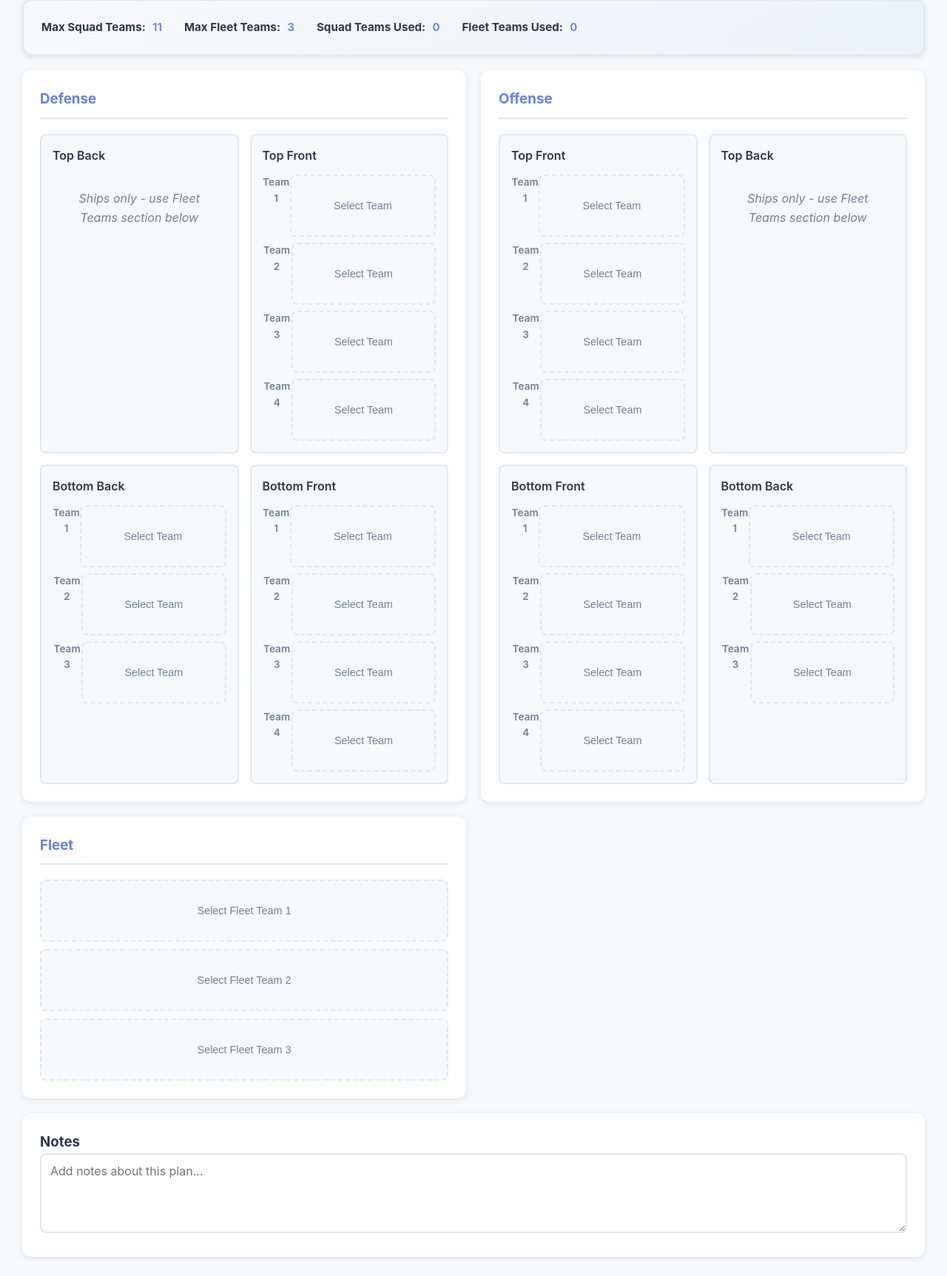
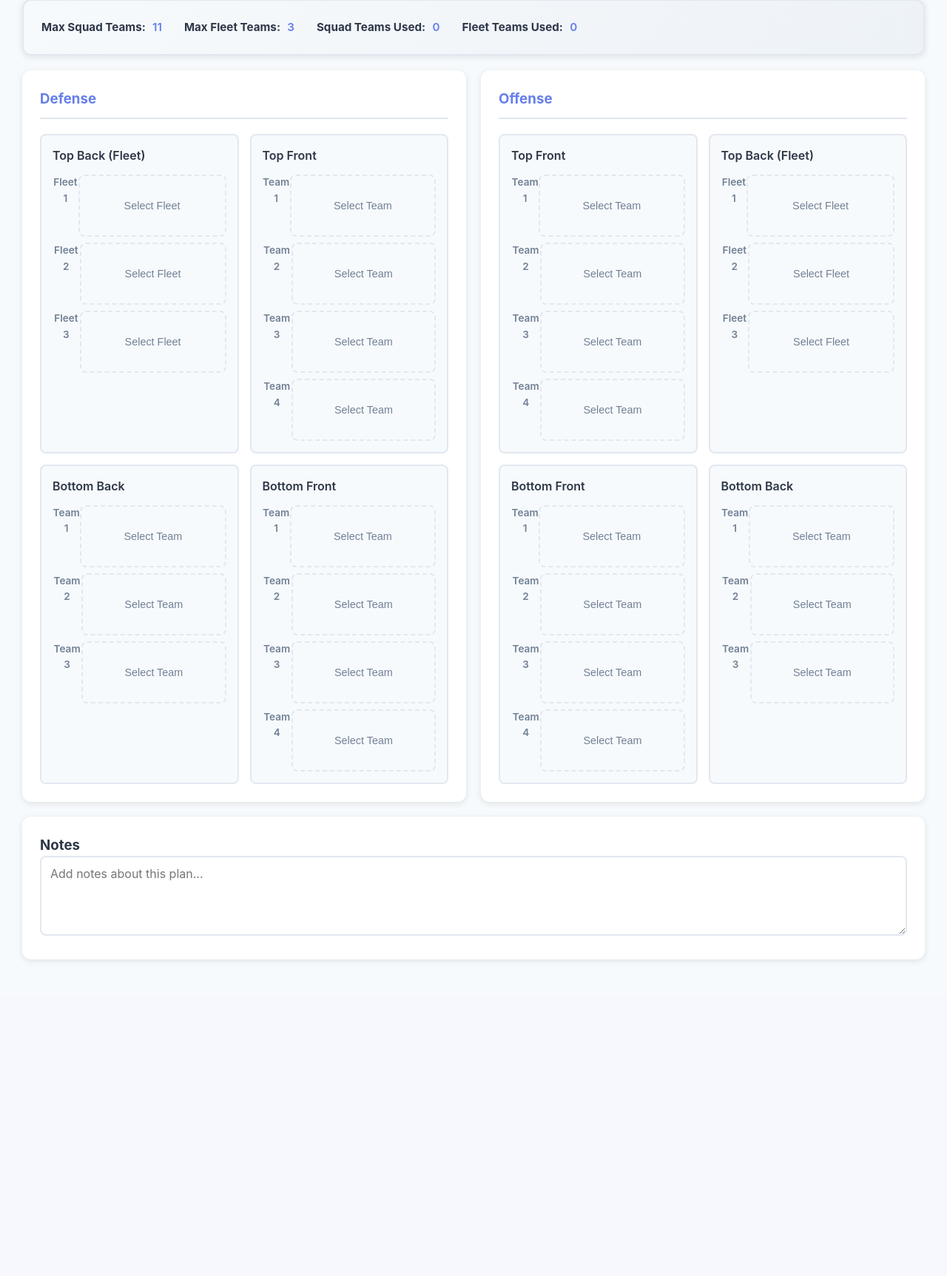
Before and after one commit to iAMiiTzz/swgoh_planner, a PHP site: page /gac.php in a window 1280 px wide. Shown: the part 296-2021 px from the top of the page at 74% size. After the commit the page ends 1595 px from the top, so only its background shows below. Run offline with PHP 8.4, Linux system fonts and the light colour scheme; the visitor is signed in with stand-in values (Sample User, id 1); data that the repository does not hold is empty.

Commit message:
Move fleet teams from bottom section to Top Back territories on both sides

```diff
--- a/php/gac.php
+++ b/php/gac.php
@@ -55,14 +55,6 @@ require_once 'includes/header.php';
             <h3>Offense</h3>
             <div id="offenseTerritories" class="territories-grid">
                 <!-- Territories will be generated here -->
-            </div>
-        </div>
-
-        <!-- Fleet Section -->
-        <div class="gac-section">
-            <h3>Fleet</h3>
-            <div id="fleetTeams" class="fleet-teams">
-                <!-- Fleet teams will be generated here -->
             </div>
         </div>
     </div>
@@ -344,9 +336,6 @@ function updateLayout() {
     // Generate offense territories (same structure as defense)
     generateOffenseTerritories(config.territories);
 
-    // Generate fleet teams
-    generateFleetTeams(config.maxFleetTeams);
-
     updateCounts();
 
     // Auto-save when layout changes (territories are regenerated)
@@ -363,12 +352,24 @@ function generateDefenseTerritories(territories) {
 
         // Top Back (index 0) is ships only, no character teams
         if (territory.name === 'Top Back') {
+            const league = document.getElementById('league').value;
+            const format = document.getElementById('format').value;
+            const config = GAC_CONFIG[league][format];
+            const maxFleetTeams = config.maxFleetTeams;
+
             territoryDiv.innerHTML = `
-                <h4>${territory.name}</h4>
+                <h4>${territory.name} (Fleet)</h4>
                 <div class="territory-teams" data-territory="${index}">
-                    <div style="text-align: center; padding: 20px; color: #718096; font-style: italic;">
-                        Ships only - use Fleet Teams section below
-                    </div>
+                    ${Array(maxFleetTeams).fill(0).map((_, i) => `
+                        <div class="team-slot" data-territory="${index}" data-slot="${i}">
+                            <div class="team-header">Fleet ${i + 1}</div>
+                            <button type="button" class="team-select-button" onclick="openCharacterModal('fleet', ${index}, ${i})">
+                                <div class="team-characters-display" id="fleet-defense-${i}">
+                                    <span class="team-select-placeholder">Select Fleet</span>
+                                </div>
+                            </button>
+                        </div>
+                    `).join('')}
                 </div>
             `;
         } else {
@@ -425,12 +426,24 @@ function generateOffenseTerritories(territories) {
 
         // Top Back on offense (which is index 1, displays as "Top Back") is ships only
         if (displayName === 'Top Back') {
+            const league = document.getElementById('league').value;
+            const format = document.getElementById('format').value;
+            const config = GAC_CONFIG[league][format];
+            const maxFleetTeams = config.maxFleetTeams;
+
             territoryDiv.innerHTML = `
-                <h4>${displayName}</h4>
+                <h4>${displayName} (Fleet)</h4>
                 <div class="territory-teams" data-territory="${index}">
-                    <div style="text-align: center; padding: 20px; color: #718096; font-style: italic;">
-                        Ships only - use Fleet Teams section below
-                    </div>
+                    ${Array(maxFleetTeams).fill(0).map((_, i) => `
+                        <div class="team-slot" data-territory="${index}" data-slot="${i}">
+                            <div class="team-header">Fleet ${i + 1}</div>
+                            <button type="button" class="team-select-button" onclick="openCharacterModal('fleet', ${index}, ${i})">
+                                <div class="team-characters-display" id="fleet-offense-${i}">
+                                    <span class="team-select-placeholder">Select Fleet</span>
+                                </div>
+                            </button>
+                        </div>
+                    `).join('')}
                 </div>
             `;
         } else {
@@ -499,10 +512,25 @@ function updateCounts() {
         if (display.querySelector('.character-image')) offenseCount++;
     });
 
-    // Count fleet teams
+    // Count fleet teams from Top Back sections
     let fleetCount = 0;
-    document.querySelectorAll('#fleetTeams .team-characters-display').forEach(display => {
+    // Count from defense Top Back
+    document.querySelectorAll('#defenseTerritories .territory-card').forEach(card => {
+        const h4 = card.querySelector('h4');
+        if (h4 && h4.textContent.includes('Top Back')) {
+            card.querySelectorAll('.team-characters-display').forEach(display => {
                 if (display.querySelector('.character-image')) fleetCount++;
+            });
+        }
+    });
+    // Count from offense Top Back
+    document.querySelectorAll('#offenseTerritories .territory-card').forEach(card => {
+        const h4 = card.querySelector('h4');
+        if (h4 && h4.textContent.includes('Top Back')) {
+            card.querySelectorAll('.team-characters-display').forEach(display => {
+                if (display.querySelector('.character-image')) fleetCount++;
+            });
+        }
     });
 
     document.getElementById('squadTeamsUsed').textContent = defenseCount + offenseCount;
@@ -632,10 +660,25 @@ function collectPlanData() {
         });
     });
 
-    // Collect fleet teams
+    // Collect fleet teams from Top Back sections
     const fleetTeams = [];
+    // Collect from defense Top Back
     for (let i = 0; i < config.maxFleetTeams; i++) {
-        const display = document.getElementById(`fleet-${i}`);
+        const display = document.getElementById(`fleet-defense-${i}`);
+        if (display) {
+            const characters = Array.from(display.querySelectorAll('.character-image')).map(img => ({
+                id: img.dataset.characterId,
+                name: img.dataset.characterName,
+                image: img.src
+            }));
+            if (characters.length > 0) {
+                fleetTeams.push(characters);
+            }
+        }
+    }
+    // Collect from offense Top Back
+    for (let i = 0; i < config.maxFleetTeams; i++) {
+        const display = document.getElementById(`fleet-offense-${i}`);
         if (display) {
             const characters = Array.from(display.querySelectorAll('.character-image')).map(img => ({
                 id: img.dataset.characterId,
@@ -1027,11 +1070,23 @@ function loadPlanData(plan) {
         }
     }
 
-    // Load fleet teams
+    // Load fleet teams into Top Back sections
     if (plan.fleet_teams && Array.isArray(plan.fleet_teams)) {
+        const league = document.getElementById('league').value;
+        const format = document.getElementById('format').value;
+        const config = GAC_CONFIG[league][format];
+        const maxFleetTeams = config.maxFleetTeams;
+
+        // Split fleet teams between defense and offense
         plan.fleet_teams.forEach((team, index) => {
-            const display = document.getElementById(`fleet-${index}`);
-            if (display && Array.isArray(team)) {
+            if (Array.isArray(team) && team.length > 0) {
+                // First half goes to defense, second half to offense
+                const isDefense = index < maxFleetTeams;
+                const fleetIndex = isDefense ? index : index - maxFleetTeams;
+                const displayId = isDefense ? `fleet-defense-${fleetIndex}` : `fleet-offense-${fleetIndex}`;
+                const display = document.getElementById(displayId);
+
+                if (display) {
                     display.innerHTML = '';
                     team.forEach(char => {
                         const img = document.createElement('img');
@@ -1042,8 +1097,14 @@ function loadPlanData(plan) {
                         img.dataset.characterName = char.name;
                         img.onerror = function() { this.src = 'https://via.placeholder.com/50?text=?'; };
                         img.title = char.name;
+                        img.style.cursor = 'pointer';
+                        img.onclick = function() {
+                            const territoryIndex = isDefense ? 0 : 1; // Top Back is index 0 for defense, index 1 for offense
+                            openCharacterModal('fleet', territoryIndex, fleetIndex);
+                        };
                         display.appendChild(img);
                     });
+                }
             }
         });
     }
@@ -1126,16 +1187,26 @@ function openCharacterModal(type, territoryOrSlot, slot = null) {
         selectedMembers = [];
 
         // If editing defense, get characters already used in other defense teams
+        // Fleet teams don't need duplicate checking
         if (type === 'defense') {
             usedDefenseCharacters = getUsedDefenseCharacters(territoryOrSlot, slot);
+        } else if (type === 'fleet') {
+            usedDefenseCharacters = new Map(); // No duplicate checking for fleet
         } else {
             usedDefenseCharacters = new Map();
         }
 
         // Load existing characters if any
-        const displayId = slot !== null
+        let displayId;
+        if (type === 'fleet') {
+            // Fleet teams from Top Back sections
+            const isDefense = territoryOrSlot === 0; // Top Back defense is index 0
+            displayId = isDefense ? `fleet-defense-${slot}` : `fleet-offense-${slot}`;
+        } else {
+            displayId = slot !== null
                 ? `${type}-${territoryOrSlot}-${slot}`
                 : `${type}-${territoryOrSlot}`;
+        }
         const display = document.getElementById(displayId);
         if (display) {
             // Find leader (first image with leader class, or first image if no class)
@@ -1191,7 +1262,11 @@ function openCharacterModal(type, territoryOrSlot, slot = null) {
         }, 100);
         document.getElementById('characterSearch').value = '';
         updateSelectedList();
+
+        // Fleet teams don't need member limits
+        if (type !== 'fleet') {
             updateMemberLimit();
+        }
 
         if (allCharacters.length === 0) {
             loadCharacters();
@@ -1453,6 +1528,40 @@ function removeMember(characterId) {
 function confirmCharacterSelection() {
     if (!currentTeamContext) return;
 
+    const { type, territory, slot } = currentTeamContext;
+
+    // Fleet teams don't need leader/member structure - just a list of characters
+    if (type === 'fleet') {
+        const isDefense = territory === 0; // Top Back defense is index 0
+        const displayId = isDefense ? `fleet-defense-${slot}` : `fleet-offense-${slot}`;
+        const display = document.getElementById(displayId);
+
+        if (display) {
+            display.innerHTML = '';
+
+            // Combine leader and members for fleet (no distinction)
+            const allCharacters = [];
+            if (selectedLeader) allCharacters.push(selectedLeader);
+            allCharacters.push(...selectedMembers);
+
+            allCharacters.forEach(char => {
+                const img = document.createElement('img');
+                img.className = 'character-image';
+                img.src = char.image;
+                img.alt = char.name;
+                img.dataset.characterId = char.id;
+                img.dataset.characterName = char.name;
+                img.onerror = function() { this.src = 'https://via.placeholder.com/50?text=?'; };
+                img.title = char.name + ' - Click to edit';
+                img.style.cursor = 'pointer';
+                img.onclick = function() {
+                    openCharacterModal(type, territory, slot);
+                };
+                display.appendChild(img);
+            });
+        }
+    } else {
+        // Character teams need leader + members structure
         const format = document.getElementById('format').value;
         const maxMembers = format === '5v5' ? 4 : 2;
 
@@ -1472,7 +1581,6 @@ function confirmCharacterSelection() {
             return;
         }
 
-    const { type, territory, slot } = currentTeamContext;
         const displayId = slot !== null
             ? `${type}-${territory}-${slot}`
             : `${type}-${territory}`;
@@ -1515,6 +1623,7 @@ function confirmCharacterSelection() {
                 display.appendChild(img);
             });
         }
+    }
 
     updateCounts();
     closeCharacterModal();
```
Lines whose indentation alone changed are shown as unchanged.
